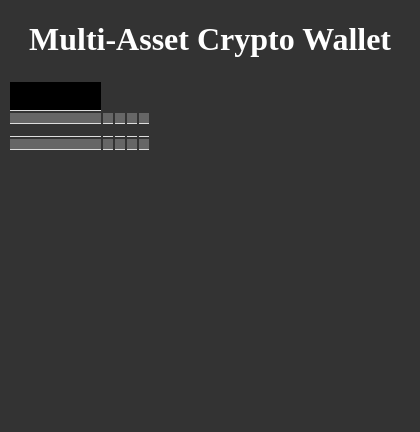
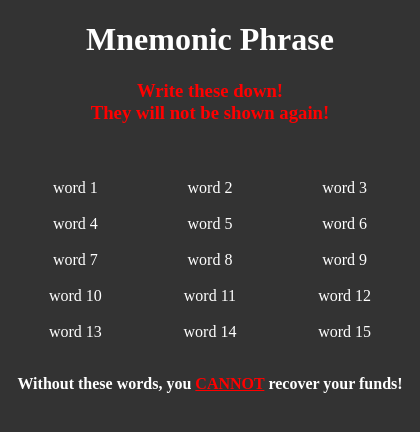
Before and after one commit to joshmiller32/Multi_Chain_Crypto_Wallet, an Electron app: page gui/seedWindow.html in a window 420 px wide. Drawn offline with Linux system fonts and the light colour scheme.

Commit message:
latest folder structure

```diff
--- a/bridge/login.js
+++ b/bridge/loginBridge.js
@@ -1,4 +1,6 @@
-function new_user() {
+const {require} = electron;
+
+function newUser() {
     var python = require("python-shell")
     var path = require("path")
 
--- a/gui/main.css
+++ b/gui/main.css
@@ -5,6 +5,11 @@ h1 {
 h2 {
 
     color: #999999;
+}
+
+h3 {
+
+    color: #FF0000;
 }
 
 body {
@@ -37,6 +42,27 @@ tr:hover {
 }
 
 
-btn {
-    color: #FFFFFF;
+button#seed {
+    color: #000000;
+    border-radius: 50px;
+    position: relative;
+    outline: none;
+    display: flex;
+    justify-content: center;
+    align-items: center;
+    cursor: pointer;
+    text-transform: uppercase;
 }
+
+.column {
+    float: left;
+    width: 33.33%;
+    text-align: center;
+}
+
+/* Clear floats after the columns */
+.row:after {
+    content: "";
+    display: table;
+    clear: both;
+}
--- a/gui/seedWindow.html
+++ b/gui/seedWindow.html
@@ -1,38 +1,47 @@
 <!DOCTYPE html>
 <html lang='en'>
     <head>
-        <title>Seed Words</title>
+        <title>Mnemonic Phrase</title>
         <link rel="stylesheet" type="text/css" href="main.css">
     </head>
 
     <body>
         <h1>
-            <center>Multi-Asset Crypto Wallet </center>
+            <center>Mnemonic Phrase</center>
         </h1>
-        <table id="seedWords">
-            <th> Seed Words</th>
-            <tr>
-                <td></td>
-                <td></td>
-                <td></td>
-                <td></td>
-                <td></td>
-            </tr>
-            <tr>
-                <td></td>
-                <td></td>
-                <td></td>
-                <td></td>
-                <td></td>
-            </tr>
-            <tr>
-                <td></td>
-                <td></td>
-                <td></td>
-                <td></td>
-                <td></td>
-            </tr>
-        </table>
-
+        <p><center><h3>
+            Write these down!<br>
+            They will not be shown again!
+            </h3></center></p>
+        <br>
+        <br>
+        <div class="row"><font color="#FFFFFF" />
+            <div class="column">word 1</div>
+            <div class="column">word 2</div>
+            <div class="column">word 3</div>
+        </div><br>
+        <div class="row">
+            <div class="column">word 4</div>
+            <div class="column">word 5</div>
+            <div class="column">word 6</div>
+        </div><br>
+        <div class="row">
+            <div class="column">word 7</div>
+            <div class="column">word 8</div>
+            <div class="column">word 9</div>
+        </div><br>
+             <div class="row">
+            <div class="column">word 10</div>
+            <div class="column">word 11</div>
+            <div class="column">word 12</div>
+        </div><br>
+        <div class="row">
+            <div class="column">word 13</div>
+            <div class="column">word 14</div>
+            <div class="column">word 15</div>
+        </div><br>
+        <p><center><b>
+            Without these words, you <font color="red"><u>CANNOT</u></font> recover your funds!
+            </b></center></p>
     </body>
 </html>
```
Also changed, not shown: gui/loginWindow.html (+10 -3 lines), gui/main.js (+41 -4 lines), 2 other files.
